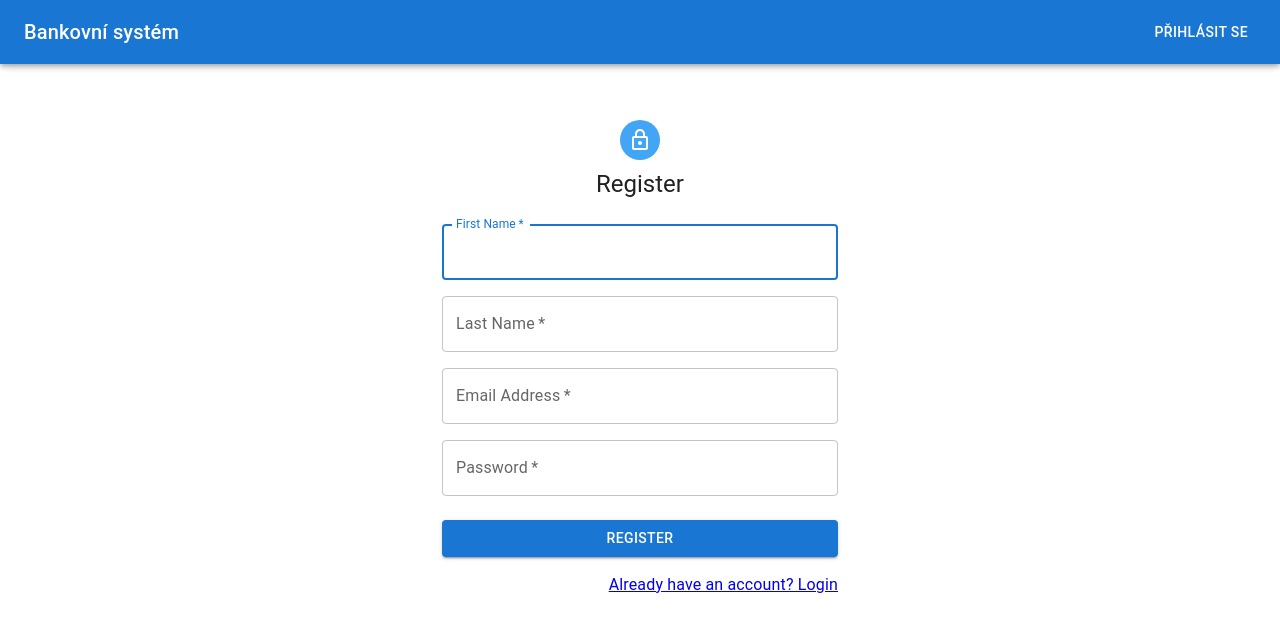
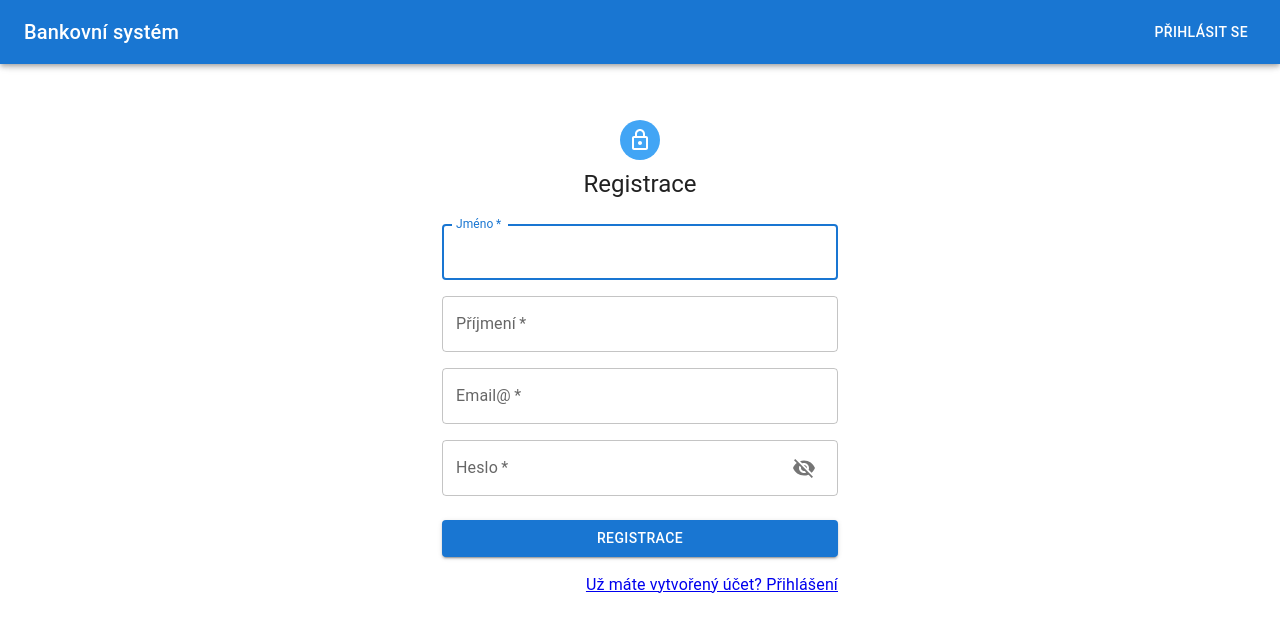
Before and after one commit to HerbAlco/bank_system, a React (Create React App) app in the folder frontend/: page /register in a window 1280 px wide. Shown: the top 632 px of the page. Built offline with nearby package versions, Linux system fonts and the light colour scheme.

Commit message:
feat: cz texts

```diff
--- a/frontend/src/App.tsx
+++ b/frontend/src/App.tsx
@@ -3,12 +3,12 @@ import { AccountProvider } from './accountContextApi/AccountContext';
 import Header from './components/header/Header';
 import LoginPage from './pages/login_registration/LoginPage';
 import RegistrationPage from './pages/login_registration/RegistrationPage';
-import ProtectedRoute from './ProtectedRoute';
 import CreateAccount from './pages/mainPage/components/CreateAccount';
 import AccountsInfoTable from './pages/mainPage/components/homeAccountsTransactionsTable/AccountInfoTable';
 import SendPayment from './pages/mainPage/components/SendPayment';
 import Home from './pages/mainPage/Home';
 import AccountDetails from './pages/mainPage/components/AccountDetails';
+import ProtectedRoute from './accountContextApi/ProtectedRoute';
 
 const App = () => {
   return (
--- a/frontend/src/ProtectedRoute.tsx
+++ /dev/null
@@ -1,13 +0,0 @@
-import { Navigate, Outlet } from 'react-router-dom';
-
-const ProtectedRoute = () => {
-    const token = localStorage.getItem("token");
-
-    if (!token) {
-        return <Navigate to="/login" replace />;
-    }
-
-    return <Outlet />;
-};
-
-export default ProtectedRoute;
--- a/frontend/src/accountContextApi/ProtectedRoute.tsx
+++ b/frontend/src/accountContextApi/ProtectedRoute.tsx
@@ -4,7 +4,7 @@ import { Navigate, Outlet, useNavigate } from 'react-router-dom';
 
 const checkTokenValidity = async (token: string) => {
     try {
-        const response = await axios.get('${process.env.REACT_APP_API_URL}/api/v1/auth/validateToken', {
+        const response = await axios.get(`${process.env.REACT_APP_API_URL}/api/v1/auth/authResponse`, {
             headers: {
                 Authorization: `Bearer ${token}`,
             },
--- a/frontend/src/components/header/Header.tsx
+++ b/frontend/src/components/header/Header.tsx
@@ -1,12 +1,12 @@
 import { AppBar, Box, Button, CssBaseline, Toolbar, Typography } from '@mui/material';
-import { useNavigate } from 'react-router-dom';
+import { useLocation, useNavigate } from 'react-router-dom';
 import { useAccountContext } from '../../accountContextApi/AccountContext';
 
 const Header: React.FC = () => {
   const navigate = useNavigate();
+  const location = useLocation();
   const isLoggedIn = localStorage.getItem('token') !== null;
   const { setSelectedAccount } = useAccountContext();
-
 
   const handleLogout = () => {
     console.log('Odhlášení uživatele');
@@ -15,6 +15,13 @@ const Header: React.FC = () => {
     localStorage.removeItem('selectedAccountID');
     navigate('/login');
   };
+
+  const handleNavigation = (path: string) => {
+    navigate(path);
+  };
+
+  const isLoginPage = location.pathname === '/login';
+  const isRegisterPage = location.pathname === '/register';
 
   return (
     <Box sx={{ display: 'flex' }}>
@@ -30,14 +37,19 @@ const Header: React.FC = () => {
           </Typography>
           <Box>
             {isLoggedIn ? (
-              <Button key="Odhlásit se" sx={{ color: '#fff' }} onClick={() => handleLogout()}>
+              <Button key="Odhlásit se" sx={{ color: '#fff' }} onClick={handleLogout}>
                 Odhlásit se
               </Button>
             ) : (
-              <Button key="Přihlásit se" sx={{ color: '#fff' }} onClick={() => navigate('/login')}>
-                Přihlásit se
-              </Button>
-            )}
+              isLoginPage ? (
+                <Button key="Registrace" sx={{ color: '#fff' }} onClick={() => handleNavigation('/register')}>
+                  Registrace
+                </Button>
+              ) : (
+                <Button key="Přihlásit se" sx={{ color: '#fff' }} onClick={() => handleNavigation('/login')}>
+                  Přihlásit se
+                </Button>
+              ))}
           </Box>
         </Toolbar>
       </AppBar>
--- a/frontend/src/pages/login_registration/LoginPage.tsx
+++ b/frontend/src/pages/login_registration/LoginPage.tsx
@@ -41,6 +41,9 @@ const LoginPage = () => {
     setLoading(true);
     setError(null);
     try {
+      console.log('API URL:', process.env.REACT_APP_API_URL);
+
+
       const response = await axios.post(`${process.env.REACT_APP_API_URL}/api/v1/auth/authenticate`, {
         username,
         password,
--- a/frontend/src/pages/login_registration/RegistrationPage.tsx
+++ b/frontend/src/pages/login_registration/RegistrationPage.tsx
@@ -5,10 +5,12 @@ import {
   Container,
   CssBaseline,
   Grid,
+  IconButton,
+  InputAdornment,
   TextField,
   Typography,
 } from "@mui/material";
-import { LockOutlined } from "@mui/icons-material";
+import { LockOutlined, Visibility, VisibilityOff } from "@mui/icons-material";
 import { useState } from "react";
 import { Link, useNavigate } from "react-router-dom";
 import axios from "axios";
@@ -21,6 +23,9 @@ const Register = () => {
     password: "",
   });
   const navigate = useNavigate();
+  const [showPassword, setShowPassword] = useState(false);
+  const handleClickShowPassword = () => setShowPassword(!showPassword);
+  const handleMouseDownPassword = () => setShowPassword(!showPassword);
 
   const handleChange = (e: { target: { name: any; value: any; }; }) => {
     const { name, value } = e.target;
@@ -55,7 +60,7 @@ const Register = () => {
           <Avatar sx={{ m: 1, bgcolor: "primary.light" }}>
             <LockOutlined />
           </Avatar>
-          <Typography variant="h5">Register</Typography>
+          <Typography variant="h5">Registrace</Typography>
           <Box sx={{ mt: 3 }}>
             <Grid container spacing={2}>
               <Grid item xs={12}>
@@ -64,7 +69,7 @@ const Register = () => {
                   required
                   fullWidth
                   id="firstname"
-                  label="First Name"
+                  label="Jméno"
                   autoFocus
                   value={formData.firstname}
                   onChange={handleChange}
@@ -76,7 +81,7 @@ const Register = () => {
                   required
                   fullWidth
                   id="lastname"
-                  label="Last Name"
+                  label="Příjmení"
                   name="lastname"
                   value={formData.lastname}
                   onChange={handleChange}
@@ -88,7 +93,7 @@ const Register = () => {
                   required
                   fullWidth
                   id="email"
-                  label="Email Address"
+                  label="Email@"
                   name="email"
                   value={formData.email}
                   onChange={handleChange}
@@ -99,11 +104,25 @@ const Register = () => {
                   required
                   fullWidth
                   name="password"
-                  label="Password"
-                  type="password"
+                  label="Heslo"
+                  type={showPassword ? "text" : "password"}
                   id="password"
                   value={formData.password}
                   onChange={handleChange}
+                  variant="outlined"
+                  InputProps={{
+                    endAdornment: (
+                      <InputAdornment position="end">
+                        <IconButton
+                          aria-label="toggle password visibility"
+                          onClick={handleClickShowPassword}
+                          onMouseDown={handleMouseDownPassword}
+                        >
+                          {showPassword ? <Visibility /> : <VisibilityOff />}
+                        </IconButton>
+                      </InputAdornment>
+                    )
+                  }}
                 />
               </Grid>
             </Grid>
@@ -113,11 +132,11 @@ const Register = () => {
               sx={{ mt: 3, mb: 2 }}
               onClick={handleRegister}
             >
-              Register
+              Registrace
             </Button>
             <Grid container justifyContent="flex-end">
               <Grid item>
-                <Link to="/login">Already have an account? Login</Link>
+                <Link to="/login">Už máte vytvořený účet? Přihlášení</Link>
               </Grid>
             </Grid>
           </Box>
--- a/frontend/src/pages/mainPage/Home.tsx
+++ b/frontend/src/pages/mainPage/Home.tsx
@@ -1,5 +1,5 @@
-import React, { useEffect, useState } from 'react';
-import { Outlet, useLocation, useNavigate } from 'react-router-dom';
+import React, { useEffect } from 'react';
+import { Outlet, useNavigate } from 'react-router-dom';
 import { Container } from '@mui/material';
 import Navbar from '../../components/navbar/Navbar';
 import axios from 'axios';
```
Also changed, not shown: 1 other file (tests, documents, lock files or other folders).
